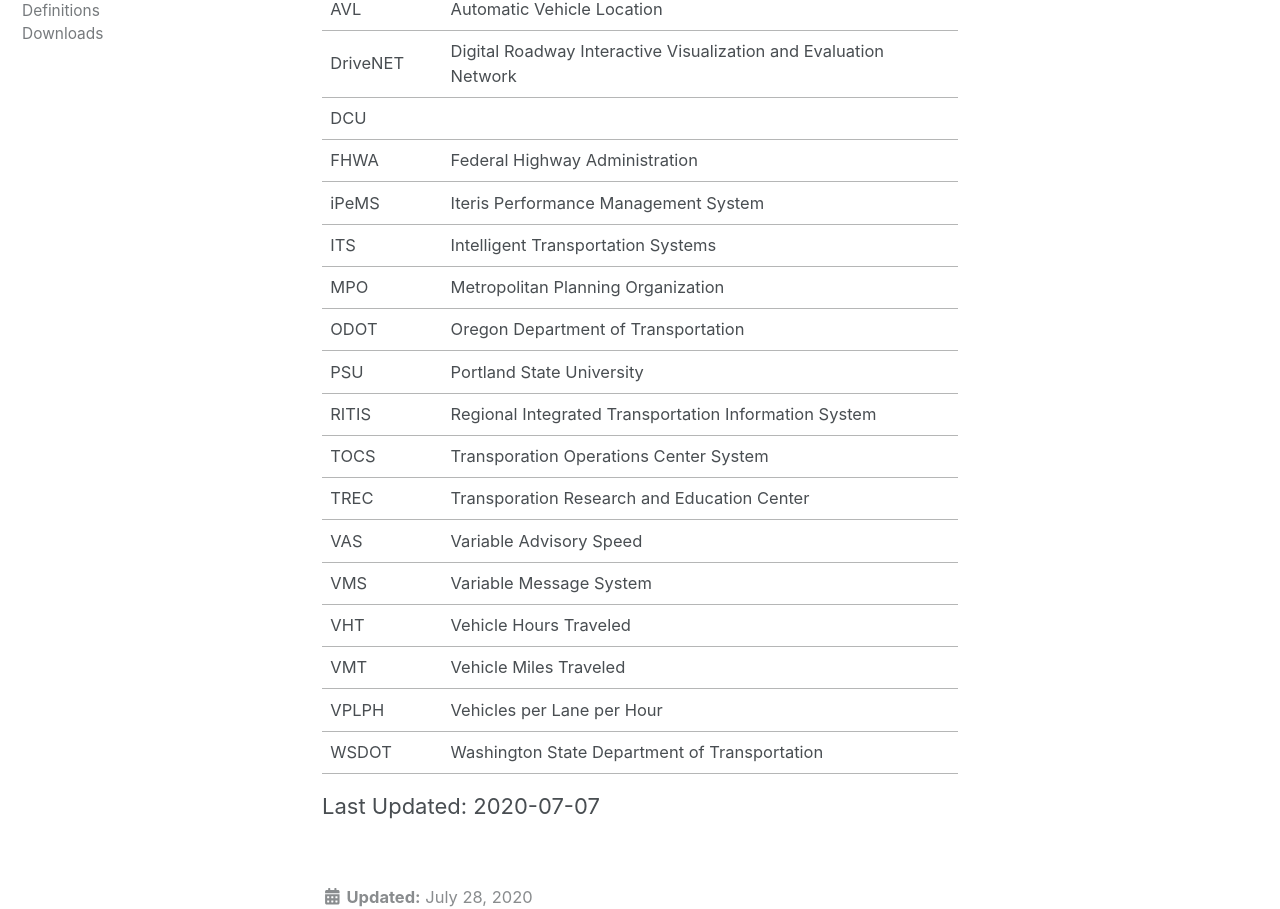
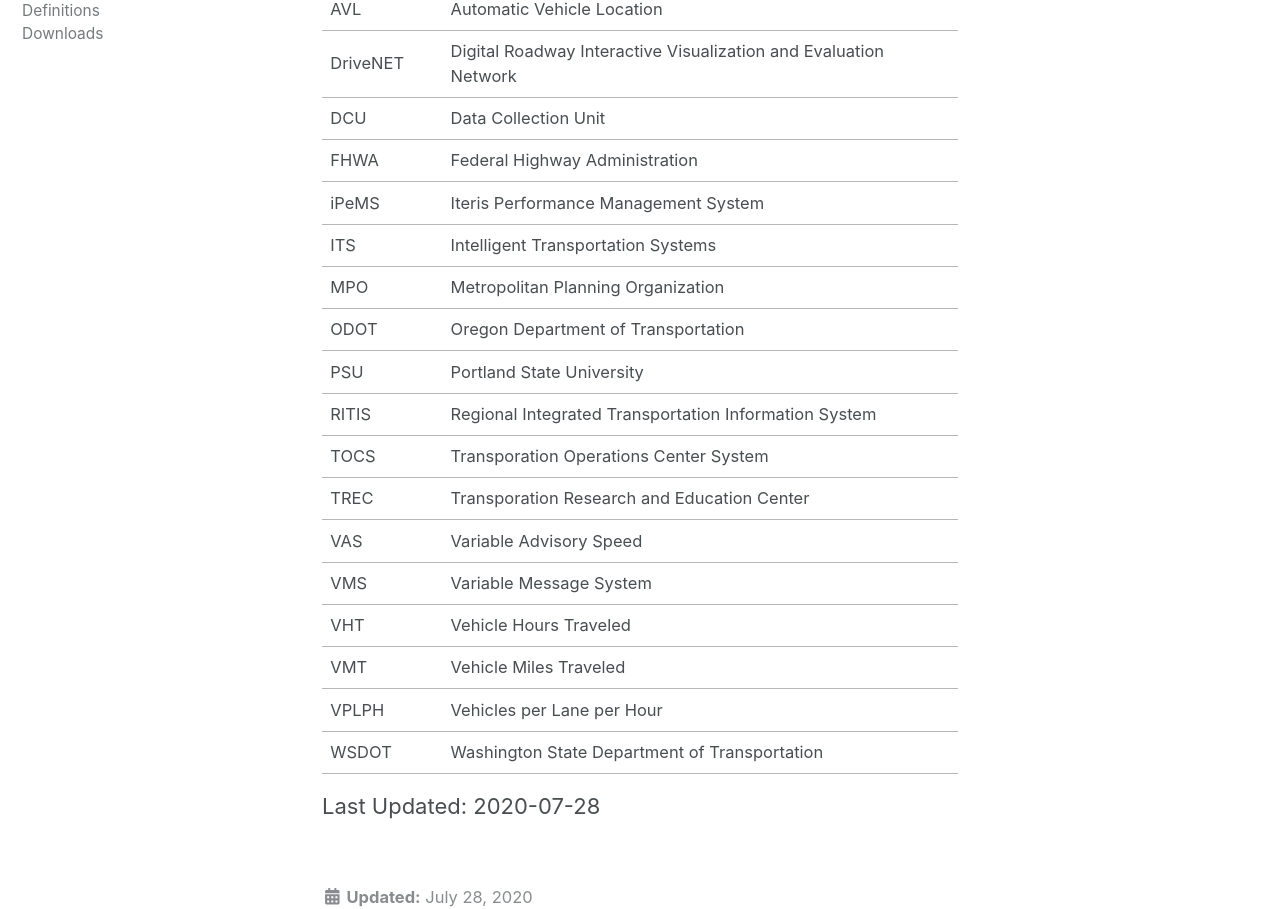
Before and after one commit to adus/portal-documentation, a Jekyll site: the page built from _documents/abbreviations.md, in a window 1280 px wide and 1400 px high. Shown: the part 344-1253 px from the top of the window. Built offline with Jekyll 4.4.1, drawn with Linux system fonts in a browser that asks for light colours; nearby versions of some CDN libraries.

Commit message:
Defined DCU
Defined DCU per TTIP documentation.

```diff
--- a/_documents/abbreviations.md
+++ b/_documents/abbreviations.md
@@ -8,7 +8,7 @@
 | ATSPM | Automated Traffic Signal Performance |
 | AVL | Automatic Vehicle Location |
 | DriveNET | Digital Roadway Interactive Visualization and Evaluation Network |
-| DCU | |
+| DCU | Data Collection Unit |
 | FHWA | Federal Highway Administration |
 | iPeMS |Iteris Performance Management System |
 | ITS | Intelligent Transportation Systems |
@@ -25,4 +25,4 @@
 | VPLPH | Vehicles per Lane per Hour |
 | WSDOT | Washington State Department of Transportation |
 
-Last Updated: 2020-07-07
+Last Updated: 2020-07-28
```
